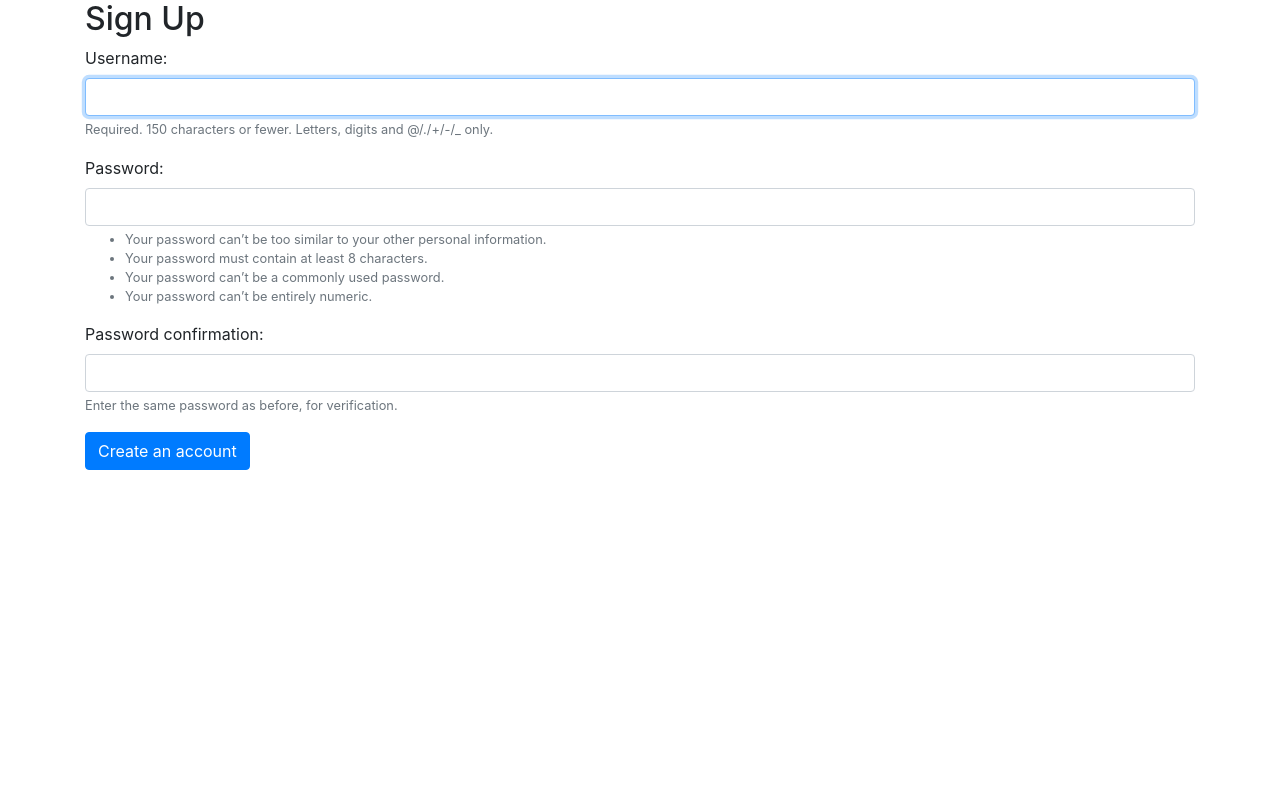
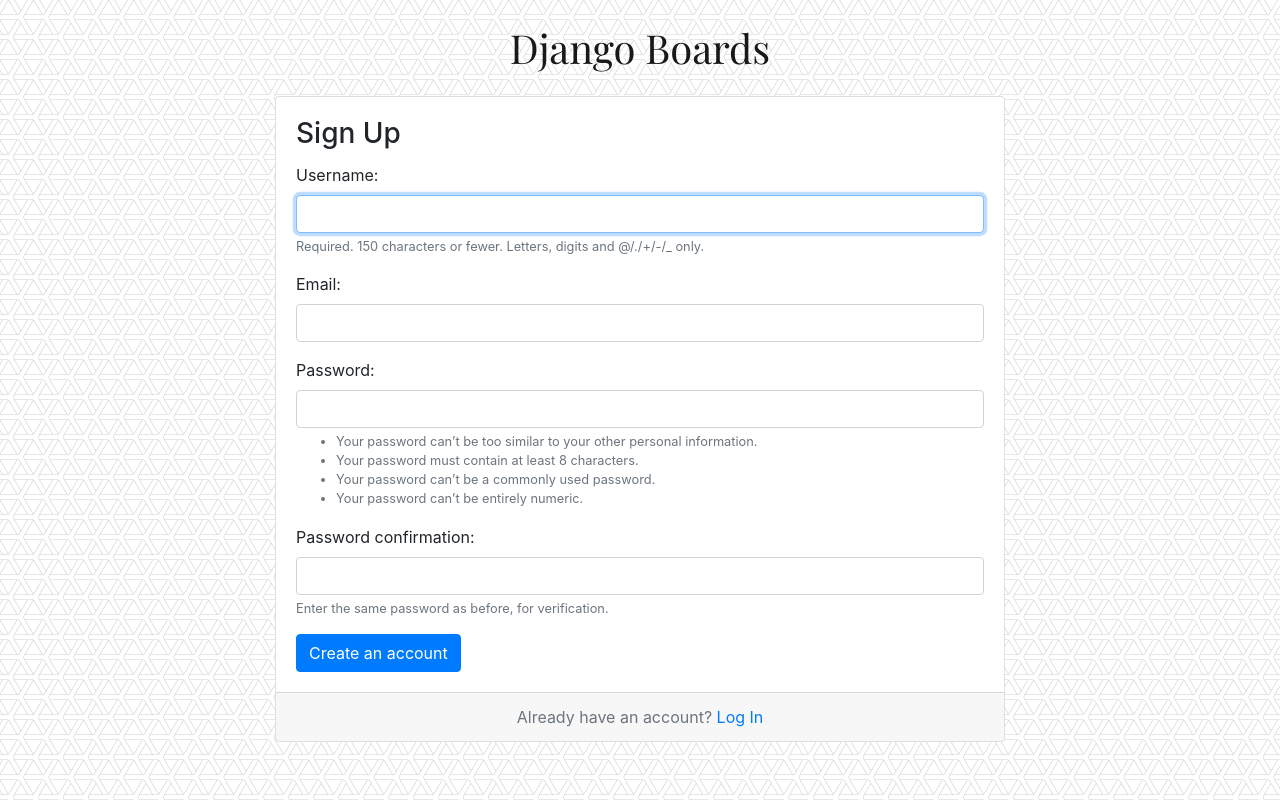
Before and after one commit to nifadyev/simple-forum, a Django app: page /signup/ in a window 1280 px wide. Run offline with Django 3.2, Linux system fonts and the light colour scheme; some libraries are stand-ins or nearby versions.

Commit message:
Implement signup page

```diff
--- /dev/null
+++ b/django_test_1/accounts/forms.py
@@ -0,0 +1,11 @@
+from django import forms
+from django.contrib.auth.forms import UserCreationForm
+from django.contrib.auth.models import User
+
+
+class SignUpForm(UserCreationForm):
+    email = forms.CharField(max_length=254, required=True, widget=forms.EmailInput())
+
+    class Meta:
+        model = User
+        fields = ('username', 'email', 'password1', 'password2')
--- a/django_test_1/accounts/views.py
+++ b/django_test_1/accounts/views.py
@@ -1,17 +1,18 @@
 from django.contrib.auth import login
-from django.contrib.auth.forms import UserCreationForm
 from django.shortcuts import render, redirect
+
+from .forms import SignUpForm
 
 
 def signup(request):
     if request.method == 'POST':
-        form = UserCreationForm(request.POST)
+        form = SignUpForm(request.POST)
 
         if form.is_valid():
             user = form.save()
             login(request, user)
             return redirect('home')
     else:
-        form = UserCreationForm()
+        form = SignUpForm()
 
     return render(request, 'signup.html', {'form': form})
--- /dev/null
+++ b/django_test_1/static/css/accounts.css
@@ -0,0 +1,16 @@
+body {
+    background-image: url(../img/webb.png);
+}
+
+.logo {
+    font-family: 'Playfair Display', cursive;
+}
+
+.logo a {
+    color: rgba(0, 0, 0, .9);
+}
+
+.logo a:hover,
+.logo a:active {
+    text-decoration: none;
+}
--- a/django_test_1/templates/signup.html
+++ b/django_test_1/templates/signup.html
@@ -1,12 +1,34 @@
 {% extends 'base.html' %}
+
+{% load static %}
+
+
+{% block stylesheet %}
+    <link rel="stylesheet" href="{% static 'css/accounts.css' %}">
+{% endblock stylesheet %}
+
 
 {% block body %}
     <div class="container">
-        <h2>Sign Up</h2>
-        <form method="post" novalidate>
-            {% csrf_token %}
-            {% include 'includes/form.html' %}
-            <button type="submit" class="btn btn-primary">Create an account</button>
-        </form>
+        <h1 class="text-center logo my-4">
+            <a href="{% url 'home' %}">Django Boards</a>
+        </h1>
+        <div class="row justify-content-center">
+            <div class="col-lg-8 col-md-10 col-sm-12">
+                <div class="card">
+                    <div class="card-body">
+                        <h3 class="card-title">Sign Up</h3>
+                        <form method="post" novalidate>
+                            {% csrf_token %}
+                            {% include 'includes/form.html' %}
+                            <button type="submit" class="btn btn-primary">Create an account</button>
+                        </form>
+                    </div>
+                    <div class="card-footer text-muted text-center">
+                        Already have an acсount? <a href="#">Log In</a>
+                    </div>
+                </div>
+            </div>
+        </div>
     </div>
 {% endblock body %}
```
Also changed, not shown: django_test_1/accounts/tests/test_form_signup.py (added, +11 -0 lines), django_test_1/accounts/tests/test_view_signup.py (renamed from django_test_1/accounts/tests.py, +11 -3 lines), django_test_1/accounts/tests/__init__.py (added), django_test_1/db.sqlite3, django_test_1/static/img/webb.png (added).
